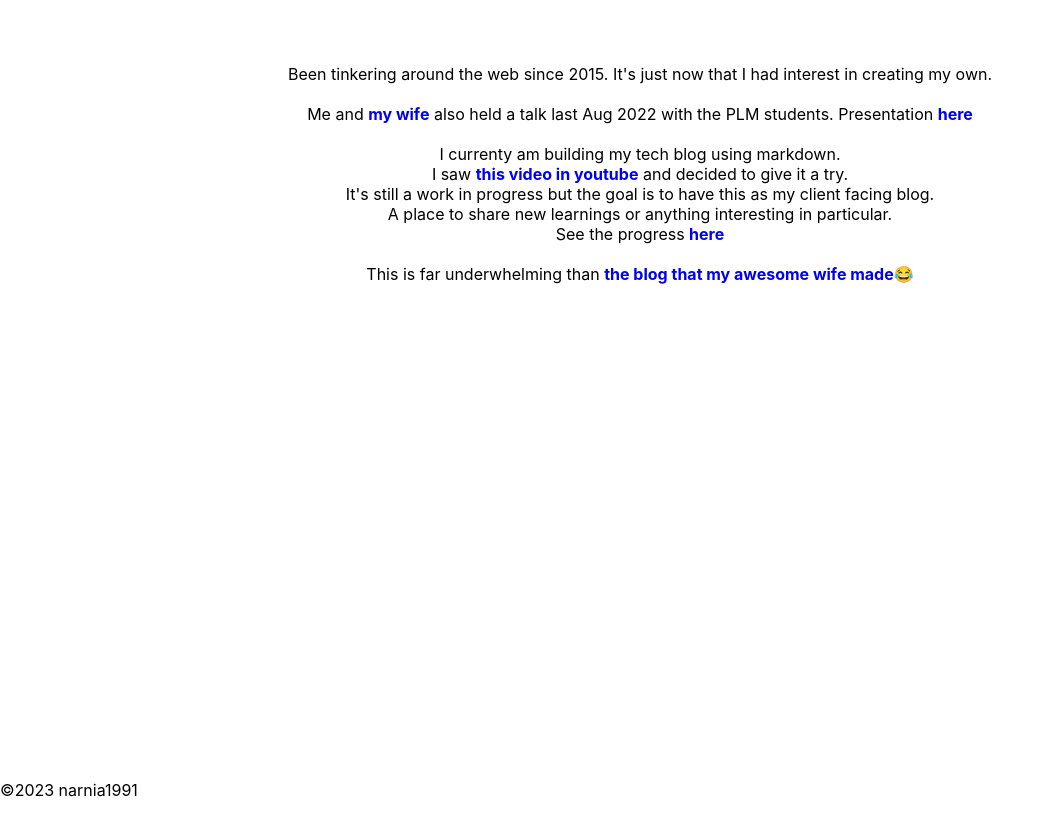
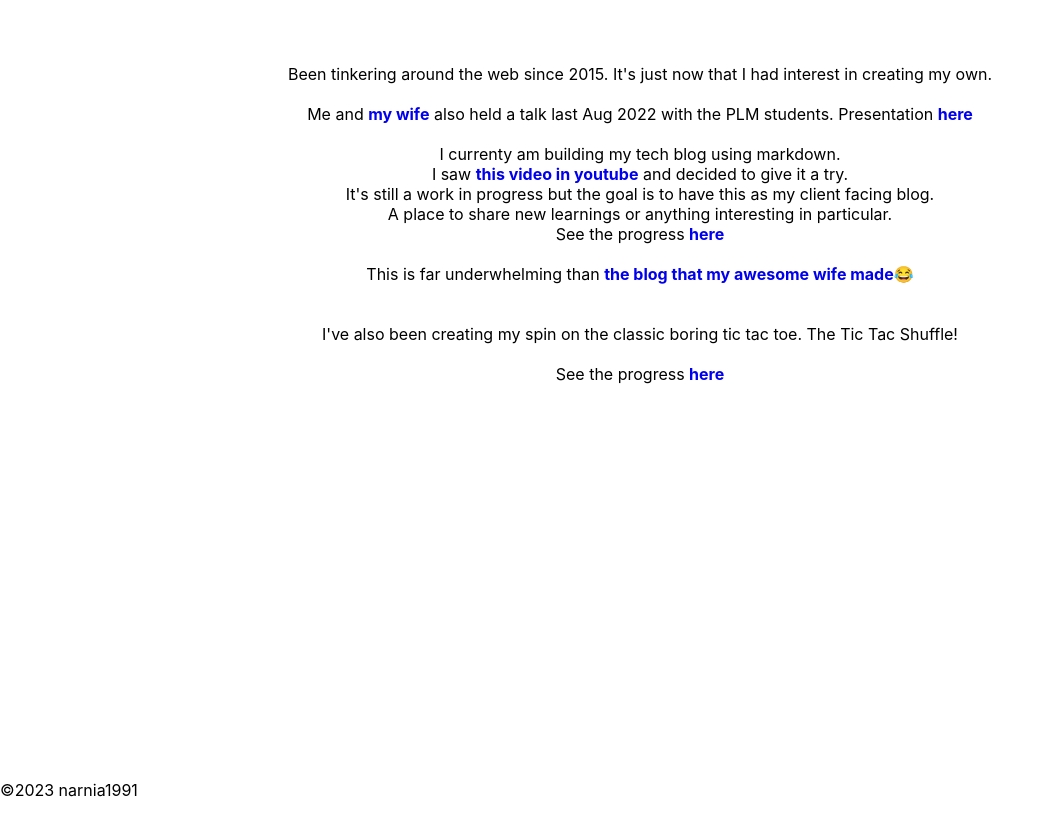
Before and after one commit to narnia1991/narnia1991.github.io, a React (Create React App) app: page / in a window 1280 px wide. Shown: the top 836 px of the page, without its empty margins (0-1053 px from the left). Built offline with nearby package versions, Linux system fonts and the light colour scheme.

Commit message:
:sparkles: Add tic tac shuffle link

```diff
--- a/src/App.tsx
+++ b/src/App.tsx
@@ -63,6 +63,21 @@ function App() {
           </a>
           😂
         </div>
+        <br />
+        <br />
+        <div>
+          I've also been creating my spin on the classic boring tic tac toe. The
+          Tic Tac Shuffle!
+        </div>{" "}
+        <br />
+        See the progress{" "}
+        <a
+          href="https://narnia1991.github.io/games/tic-tac-shuffle"
+          target="_blank"
+          rel="noreferrer noopener"
+        >
+          here
+        </a>
       </div>
     </div>
   );
```
